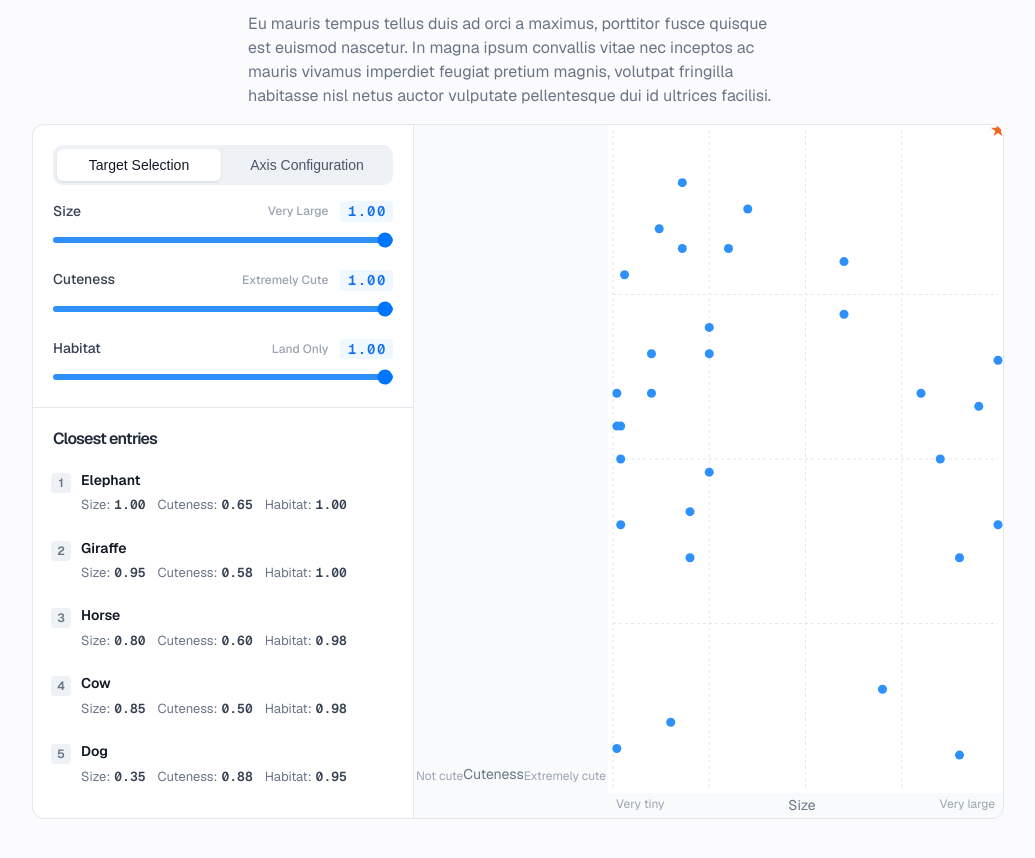
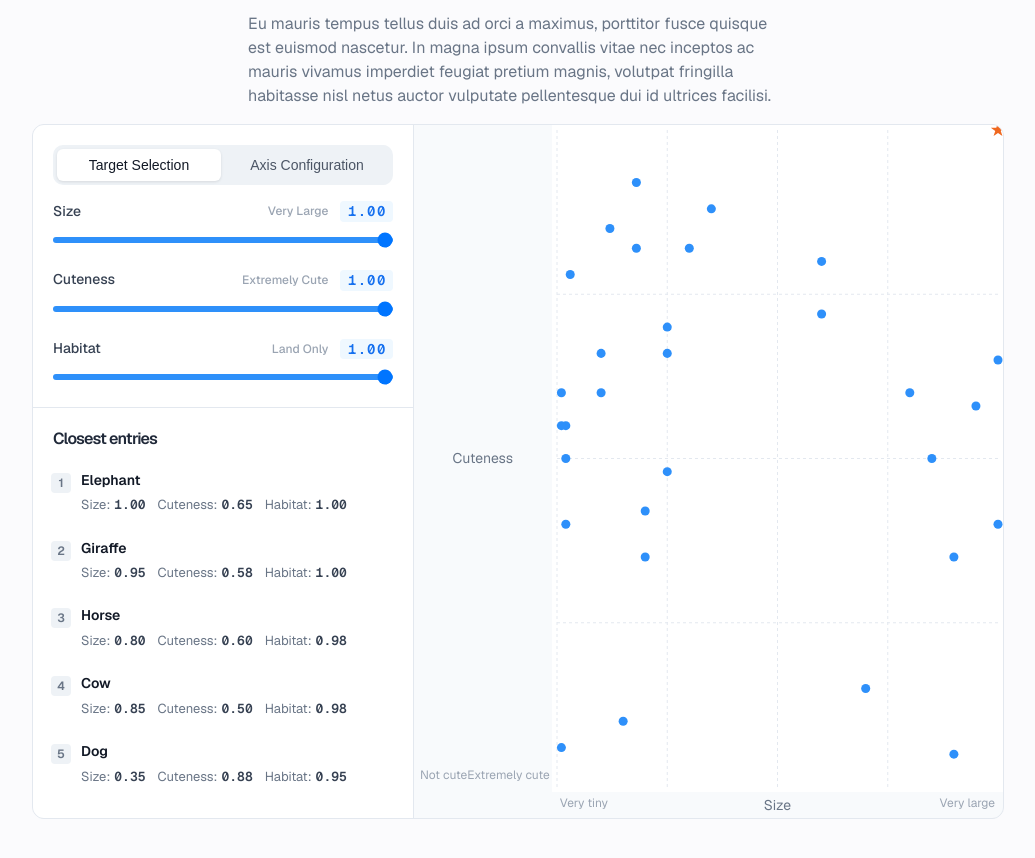
Before and after one commit to AdrianFahrbach/personal-website, a Next.js app: page /blog/storyblok-strata-explained in a window 1280 px wide. Shown: the part 180-1038 px from the top of the page, without its empty margins (122-1157 px from the left). Built offline with nearby package versions, Linux system fonts and the light colour scheme.

Commit message:
feat(ScatterPlot): adjust label position

```diff
--- a/src/components/v2/ScatterPlot/ScatterPlot.module.scss
+++ b/src/components/v2/ScatterPlot/ScatterPlot.module.scss
@@ -71,19 +71,20 @@
 }
 
 .labelsContainer {
+  position: relative;
   display: flex;
   font-size: 12px;
   color: var(--neutral-400);
   justify-content: space-between;
 
   &.isXAxis {
-    padding: 2px 8px;
+    padding: 2px 8px 6px;
     align-items: flex-start;
     grid-area: xAxis;
   }
 
   &.isYAxis {
-    padding: 8px 2px;
+    padding: 8px 2px 8px 6px;
     align-items: flex-end;
     grid-area: yAxis;
     text-orientation: sideways-right;
@@ -92,6 +93,10 @@
 }
 
 .mainLabel {
+  position: absolute;
+  top: 50%;
+  left: 50%;
   font-size: 14px;
   color: var(--neutral-500);
+  transform: translate(-50%, -50%);
 }
```
